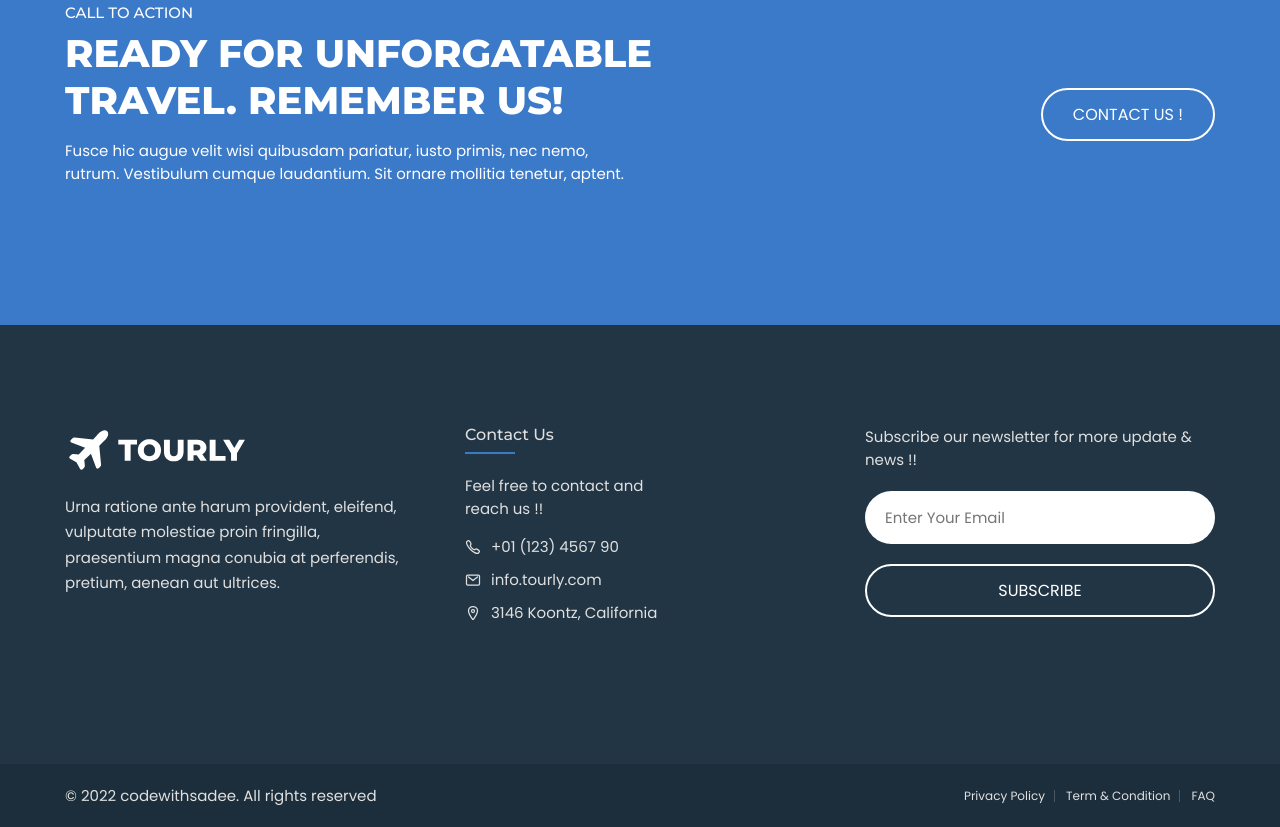
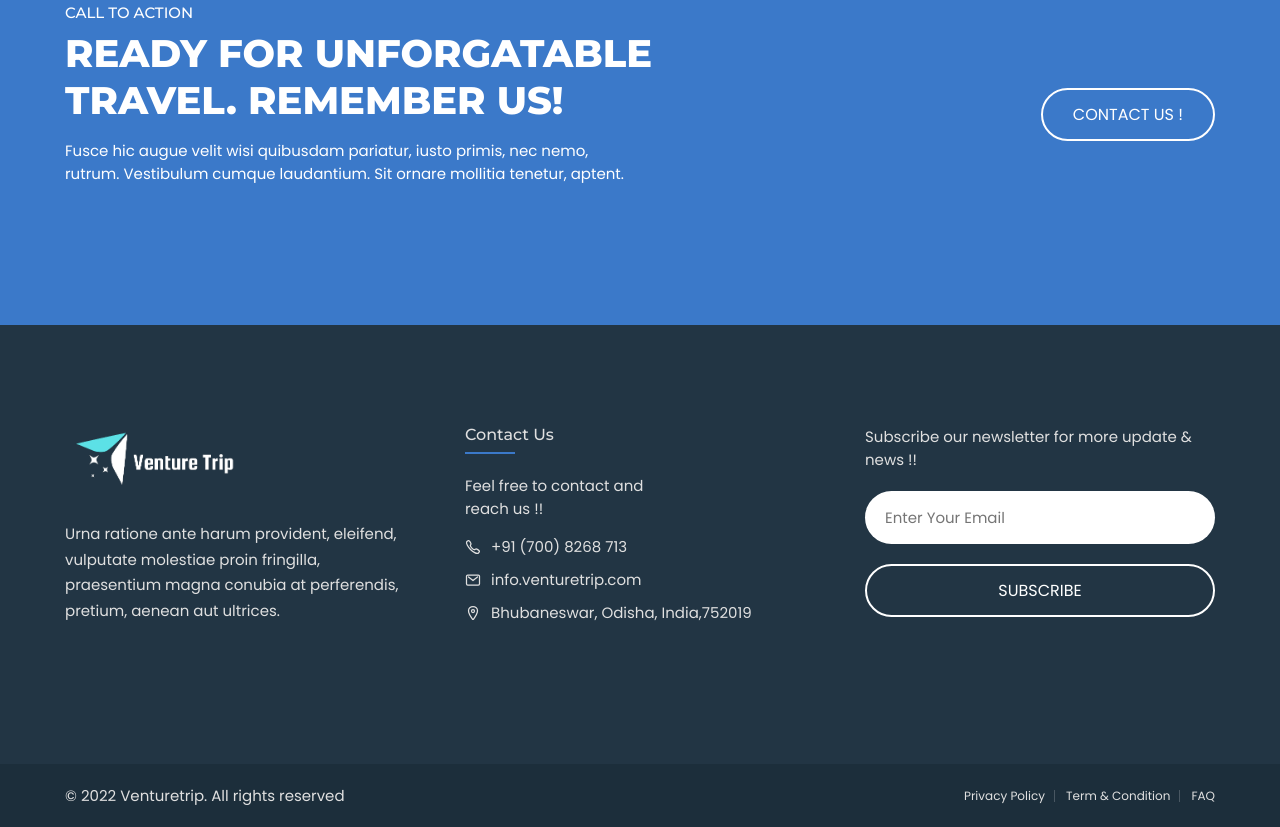
Before and after one commit to gopalkrushnas063/Travel_Management_System, a plain HTML site: page Admin_Frontend/index.html in a window 1280 px wide. Shown: the part 4572-5399 px from the top of the page. Drawn offline with nearby package versions, Linux system fonts and the light colour scheme.

Commit message:
Repo Updated

```diff
--- a/Admin_Frontend/index.html
+++ b/Admin_Frontend/index.html
@@ -717,7 +717,7 @@
         <div class="footer-brand">
 
           <a href="#" class="logo">
-            <img src="Images/logo.svg" alt="Tourly logo">
+            <img src="/Admin_Frontend/Images/logo.png" alt="Tourly logo">
           </a>
 
           <p class="footer-text">
@@ -741,19 +741,19 @@
             <li class="contact-item">
               <ion-icon name="call-outline"></ion-icon>
 
-              <a href="tel:+01123456790" class="contact-link">+01 (123) 4567 90</a>
+              <a href="tel:+917008268713" class="contact-link">+91 (700) 8268 713</a>
             </li>
 
             <li class="contact-item">
               <ion-icon name="mail-outline"></ion-icon>
 
-              <a href="mailto:info.tourly.com" class="contact-link">info.tourly.com</a>
+              <a href="mailto:info.tourly.com" class="contact-link">info.venturetrip.com</a>
             </li>
 
             <li class="contact-item">
               <ion-icon name="location-outline"></ion-icon>
 
-              <address>3146 Koontz, California</address>
+              <address>Bhubaneswar, Odisha, India,752019</address>
             </li>
 
           </ul>
@@ -781,7 +781,7 @@
       <div class="container">
 
         <p class="copyright">
-          &copy; 2022 <a href="">codewithsadee</a>. All rights reserved
+          &copy; 2022 <a href="">Venturetrip</a>. All rights reserved
         </p>
 
         <ul class="footer-bottom-list">
```
